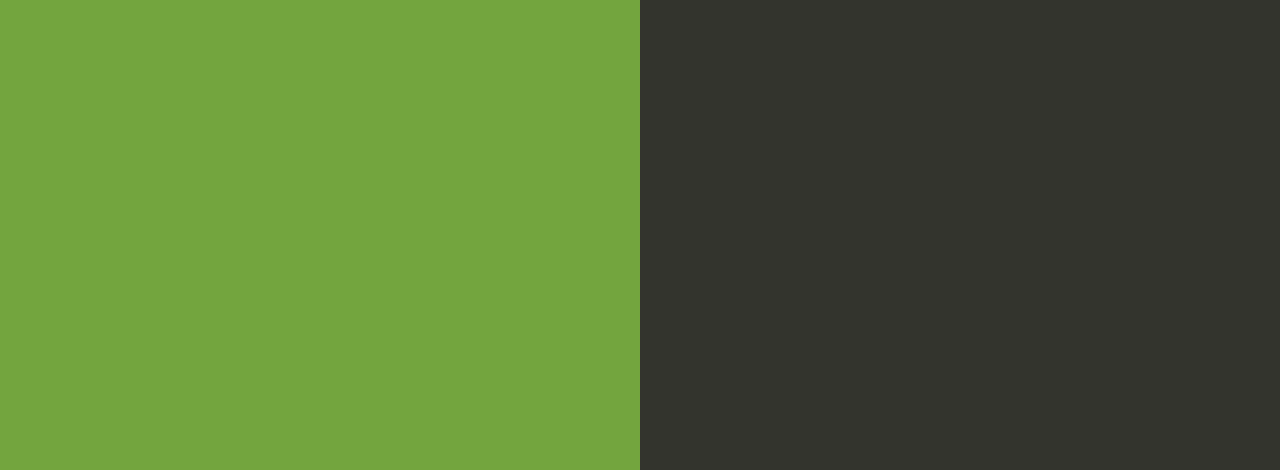
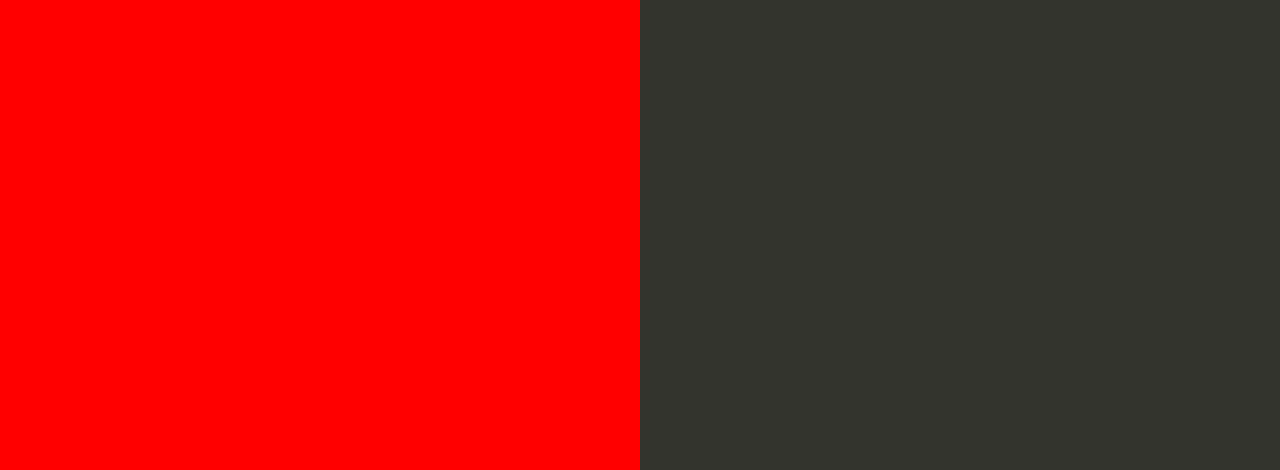
Before and after one commit to NeerajM999/beanstalk-lab, a website: page index.html in a window 1280 px wide. Shown: the part 330-800 px from the top of the page. Drawn offline with Linux system fonts and the light colour scheme.

Commit message:
changed to red background

```diff
--- a/index.html
+++ b/index.html
@@ -35,7 +35,7 @@
 
         text-align: right;
         padding-top: 11em;
-        background-color: #73A53E;
+        background-color: #F00;
 
       }
       .textColumn p {
```
